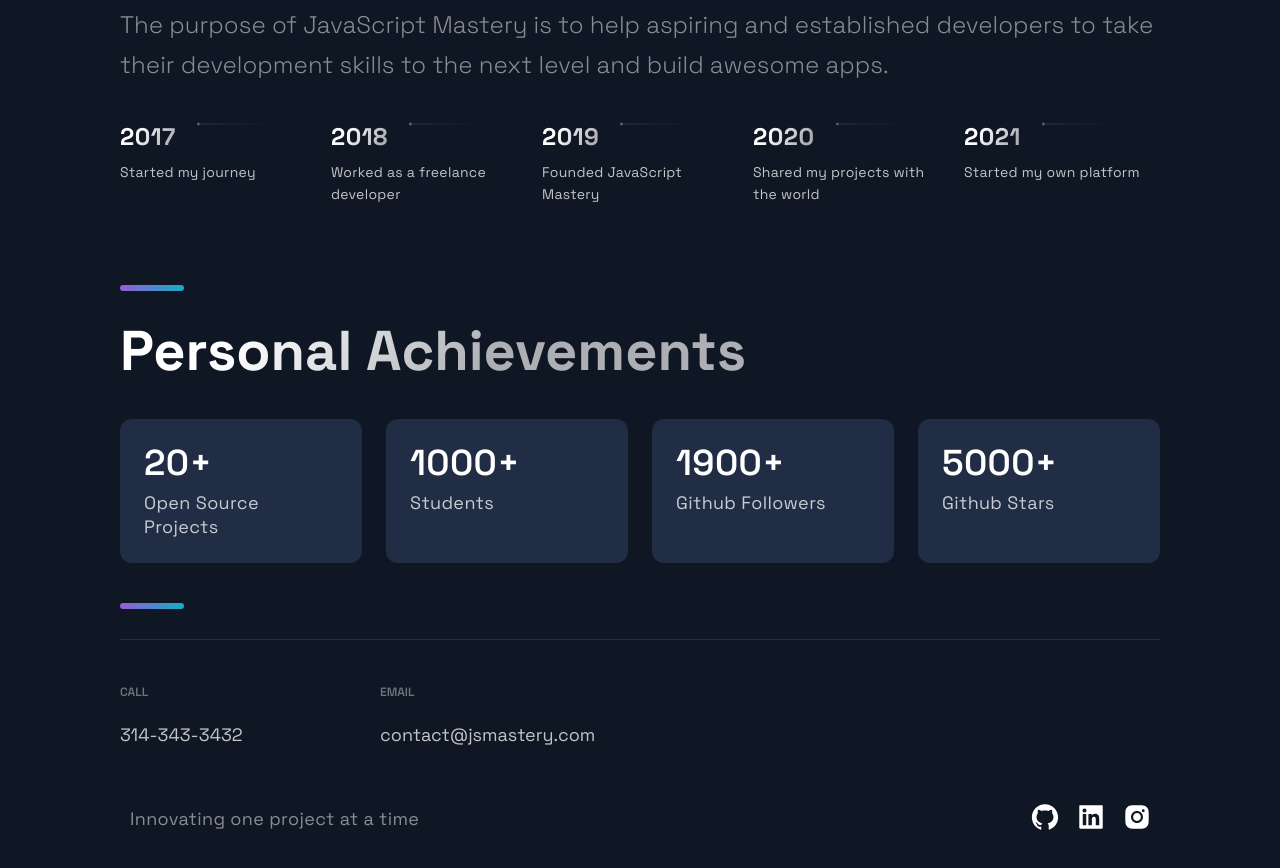
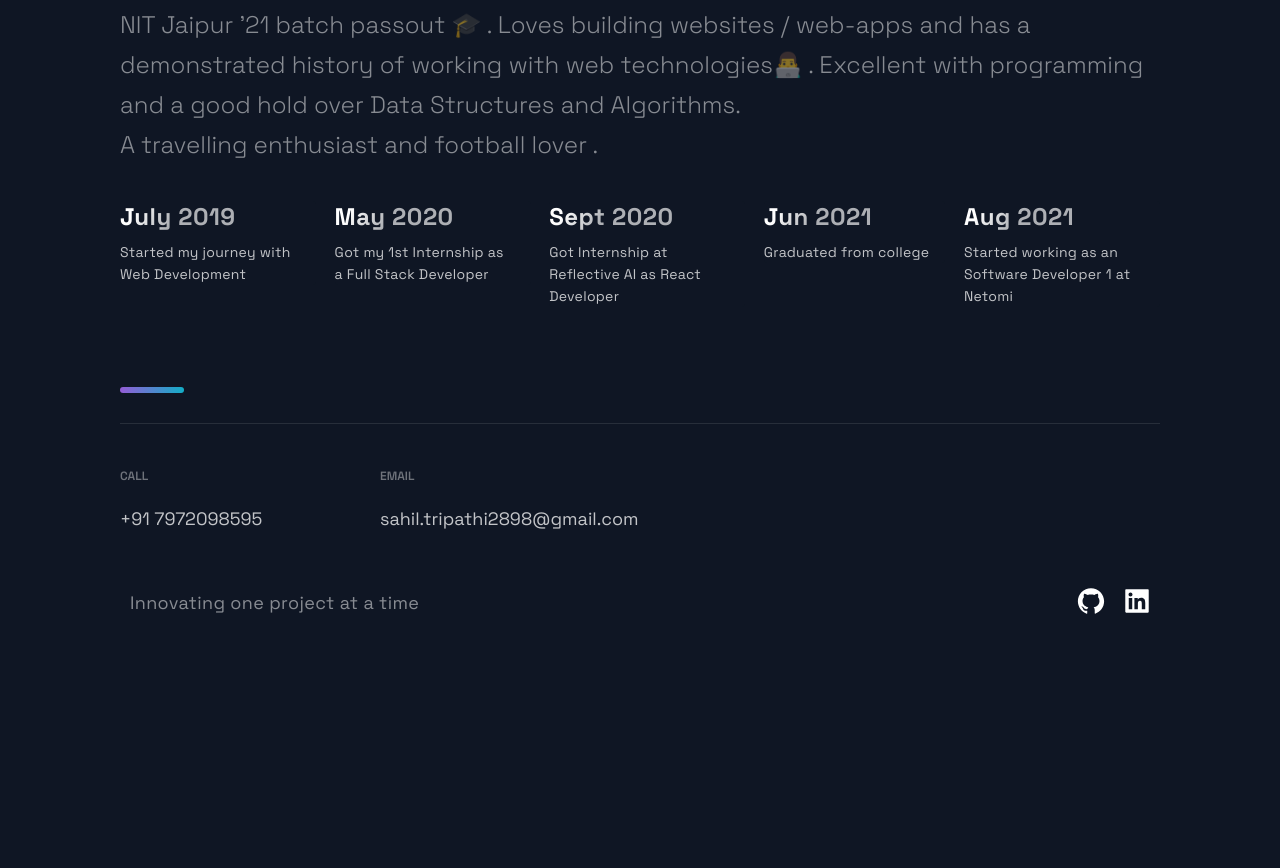
Before and after one commit to sahiltripathi2898/New-Portfolio, a Next.js app: page / in a window 1280 px wide. Shown: the part 2900-3768 px from the top of the page. After the commit the page ends 3578 px from the top, so only its background shows below. Built offline with nearby package versions, Linux system fonts and the light colour scheme.

Commit message:
About and footer section updated

```diff
--- a/src/components/Footer/Footer.js
+++ b/src/components/Footer/Footer.js
@@ -1,8 +1,8 @@
-import React from 'react';
-import { AiFillGithub, AiFillInstagram, AiFillLinkedin } from 'react-icons/ai';
+import React from 'react'
+import { AiFillGithub, AiFillLinkedin } from 'react-icons/ai'
 
-import { SocialIcons } from '../Header/HeaderStyles';
-import { CompanyContainer, FooterWrapper, LinkColumn, LinkItem, LinkList, LinkTitle, Slogan, SocialContainer, SocialIconsContainer } from './FooterStyles';
+import { SocialIcons } from '../Header/HeaderStyles'
+import { CompanyContainer, FooterWrapper, LinkColumn, LinkItem, LinkList, LinkTitle, Slogan, SocialContainer, SocialIconsContainer } from './FooterStyles'
 
 const Footer = () => {
   return (
@@ -10,12 +10,12 @@ const Footer = () => {
       <LinkList>
         <LinkColumn>
           <LinkTitle>Call</LinkTitle>
-          <LinkItem href="tel:314-343-3432">314-343-3432</LinkItem>
+          <LinkItem>+91 7972098595</LinkItem>
         </LinkColumn>
         <LinkColumn>
           <LinkTitle>Email</LinkTitle>
-          <LinkItem href="mailto:contact@jsmastery.com">
-            contact@jsmastery.com
+          <LinkItem>
+            sahil.tripathi2898@gmail.com
           </LinkItem>
         </LinkColumn>
       </LinkList>
@@ -24,19 +24,16 @@ const Footer = () => {
           <Slogan>Innovating one project at a time</Slogan>
         </CompanyContainer>
         <SocialContainer>
-          <SocialIcons href="https://google.com">
+          <SocialIcons href="https://github.com/sahiltripathi2898" target="_blank">
             <AiFillGithub size="3rem" />
           </SocialIcons>
-          <SocialIcons href="https://google.com">
+          <SocialIcons href="https://www.linkedin.com/in/sahil-tripathi-1364a4191/" target="_blank">
             <AiFillLinkedin size="3rem" />
-          </SocialIcons>
-          <SocialIcons href="https://google.com">
-            <AiFillInstagram size="3rem" />
           </SocialIcons>
         </SocialContainer>
       </SocialIconsContainer>
     </FooterWrapper>
-  );
-};
+  )
+}
 
-export default Footer;
+export default Footer
--- a/src/components/Technologies/TechnologiesStyles.js
+++ b/src/components/Technologies/TechnologiesStyles.js
@@ -33,7 +33,6 @@ export const List = styled.ul`
   grid-template-columns: repeat(4, 1fr);
   gap: 40px;
   margin: 3rem 0;
-  justify-items: center;
 
   @media ${props => props.theme.breakpoints.lg}{
     margin: 64px 0;
--- a/src/components/TimeLine/TimeLine.js
+++ b/src/components/TimeLine/TimeLine.js
@@ -1,34 +1,34 @@
-import React, { useState, useRef, useEffect } from 'react';
+import React, { useState, useRef, useEffect } from 'react'
 
-import { CarouselButton, CarouselButtonDot, CarouselButtons, CarouselContainer, CarouselItem, CarouselItemImg, CarouselItemText, CarouselItemTitle, CarouselMobileScrollNode } from './TimeLineStyles';
-import { Section, SectionDivider, SectionText, SectionTitle } from '../../styles/GlobalComponents';
-import { TimeLineData } from '../../constants/constants';
+import { CarouselButton, CarouselButtonDot, CarouselButtons, CarouselContainer, CarouselItem, CarouselItemText, CarouselItemTitle, CarouselMobileScrollNode } from './TimeLineStyles'
+import { Section, SectionDivider, SectionText, SectionTitle } from '../../styles/GlobalComponents'
+import { TimeLineData } from '../../constants/constants'
 
-const TOTAL_CAROUSEL_COUNT = TimeLineData.length;
+const TOTAL_CAROUSEL_COUNT = TimeLineData.length
 
 const Timeline = () => {
-  const [activeItem, setActiveItem] = useState(0);
-  const carouselRef = useRef();
+  const [activeItem, setActiveItem] = useState(0)
+  const carouselRef = useRef()
 
   const scroll = (node, left) => {
-    return node.scrollTo({ left, behavior: 'smooth' });
+    return node.scrollTo({ left, behavior: 'smooth' })
   }
 
   const handleClick = (e, i) => {
-    e.preventDefault();
+    e.preventDefault()
 
     if (carouselRef.current) {
-      const scrollLeft = Math.floor(carouselRef.current.scrollWidth * 0.7 * (i / TimeLineData.length));
+      const scrollLeft = Math.floor(carouselRef.current.scrollWidth * 0.7 * (i / TimeLineData.length))
 
-      scroll(carouselRef.current, scrollLeft);
+      scroll(carouselRef.current, scrollLeft)
     }
   }
 
   const handleScroll = () => {
     if (carouselRef.current) {
-      const index = Math.round((carouselRef.current.scrollLeft / (carouselRef.current.scrollWidth * 0.7)) * TimeLineData.length);
+      const index = Math.round((carouselRef.current.scrollLeft / (carouselRef.current.scrollWidth * 0.7)) * TimeLineData.length)
 
-      setActiveItem(index);
+      setActiveItem(index)
     }
   }
 
@@ -36,17 +36,17 @@ const Timeline = () => {
   // avoids a bug where content is covered up if coming from smaller screen
   useEffect(() => {
     const handleResize = () => {
-      scroll(carouselRef.current, 0);
+      scroll(carouselRef.current, 0)
     }
-
-    window.addEventListener('resize', handleResize);
-  }, []);
+    window.addEventListener('resize', handleResize)
+  }, [])
 
   return (
     <Section id="about">
       <SectionTitle>About Me</SectionTitle>
       <SectionText>
-      The purpose of JavaScript Mastery is to help aspiring and established developers to take their development skills to the next level and build awesome apps.
+        NIT Jaipur '21 batch passout 🎓 . Loves building websites / web-apps and has a demonstrated history of working with web technologies👨‍💻 . Excellent with programming and a good hold over Data Structures and Algorithms.<br/>
+        A travelling enthusiast and football lover .
       </SectionText>
       <CarouselContainer ref={carouselRef} onScroll={handleScroll}>
         <>
@@ -61,36 +61,6 @@ const Timeline = () => {
                 onClick={(e) => handleClick(e, index)}>
                 <CarouselItemTitle>
                   {`${item.year}`}
-                  <CarouselItemImg
-                    width="208"
-                    height="6"
-                    viewBox="0 0 208 6"
-                    fill="none"
-                    xmlns="http://www.w3.org/2000/svg">
-                    <path
-                      fill-rule="evenodd"
-                      clip-rule="evenodd"
-                      d="M2.5 5.5C3.88071 5.5 5 4.38071 5 3V3.5L208 3.50002V2.50002L5 2.5V3C5 1.61929 3.88071 0.5 2.5 0.5C1.11929 0.5 0 1.61929 0 3C0 4.38071 1.11929 5.5 2.5 5.5Z"
-                      fill="url(#paint0_linear)"
-                      fillOpacity="0.33"
-                    />
-                    <defs>
-                      <linearGradient
-                        id="paint0_linear"
-                        x1="-4.30412e-10"
-                        y1="0.5"
-                        x2="208"
-                        y2="0.500295"
-                        gradientUnits="userSpaceOnUse">
-                        <stop stopColor="white" />
-                        <stop
-                          offset="0.79478"
-                          stopColor="white"
-                          stopOpacity="0"
-                        />
-                      </linearGradient>
-                    </defs>
-                  </CarouselItemImg>
                 </CarouselItemTitle>
                 <CarouselItemText>{item.text}</CarouselItemText>
               </CarouselItem>
@@ -109,12 +79,12 @@ const Timeline = () => {
               type="button">
               <CarouselButtonDot active={activeItem} />
             </CarouselButton>
-          );
+          )
         })}
       </CarouselButtons>
       <SectionDivider />
     </Section>
-  );
-};
+  )
+}
 
-export default Timeline;
+export default Timeline
--- a/src/constants/constants.js
+++ b/src/constants/constants.js
@@ -2,15 +2,15 @@ export const projects = [
   {
     title: 'MERN Memories',
     description: "Using React, Node.js, Express & MongoDB you'll learn how to build a Full Stack MERN Application - from start to finish. The App is called Memories and it is a simple social media app that allows users to post interesting events that happened in their lives.",
-      image: '/images/1.png',
-      tags: ['Mongo', 'Express', 'React', 'Node'],
+    image: '/images/1.png',
+    tags: ['Mongo', 'Express', 'React', 'Node'],
     source: 'https://google.com',
     visit: 'https://google.com',
     id: 0,
   },
   {
     title: 'E-Commerce',
-    description:"While building it you're going to learn many advanced React & JavaScript topics, as well as how to use Stripe for card transactions. On top of that, at the end of the video, you will have this unique and complex webshop app that you will be able to add to your portfolio. And trust me, e-commerce applications are impressive.",
+    description: "While building it you're going to learn many advanced React & JavaScript topics, as well as how to use Stripe for card transactions. On top of that, at the end of the video, you will have this unique and complex webshop app that you will be able to add to your portfolio. And trust me, e-commerce applications are impressive.",
     image: '/images/2.png',
     tags: ['React', 'JavaScript'],
     source: 'https://google.com',
@@ -20,27 +20,27 @@ export const projects = [
   {
     title: 'WebRTC App',
     description: "This is a code repository for the corresponding YouTube video. In this tutorial, we're going to build and deploy a React Video Chat Application using WebRTC.",
-      image: '/images/3.jpg',
-      tags: ['React', 'WebRTC'],
+    image: '/images/3.jpg',
+    tags: ['React', 'WebRTC'],
     source: 'https://google.com',
     visit: 'https://google.com',
     id: 2,
   },
   {
     title: 'Unichat',
-    description: "This is a code repository for the corresponding video tutorial. In this video, we will create a full Realtime Chat Application",
+    description: 'This is a code repository for the corresponding video tutorial. In this video, we will create a full Realtime Chat Application',
     image: '/images/4.jpg',
     tags: ['React', 'ChatEngine', 'Firebase'],
     source: 'https://google.com',
     visit: 'https://google.com',
     id: 3,
   },
-];
+]
 
 export const TimeLineData = [
-  { year: 2017, text: 'Started my journey', },
-  { year: 2018, text: 'Worked as a freelance developer', },
-  { year: 2019, text: 'Founded JavaScript Mastery', },
-  { year: 2020, text: 'Shared my projects with the world', },
-  { year: 2021, text: 'Started my own platform', },
-];
+  { year: 'July 2019', text: 'Started my journey with Web Development', },
+  { year: 'May 2020', text: 'Got my 1st Internship as a Full Stack Developer', },
+  { year: 'Sept 2020', text: 'Got Internship at Reflective AI as React Developer', },
+  { year: 'Jun 2021', text: 'Graduated from college', },
+  { year: 'Aug 2021', text: 'Started working as an Software Developer 1 at Netomi', },
+]
--- a/src/pages/index.js
+++ b/src/pages/index.js
@@ -1,11 +1,11 @@
-import Acomplishments from '../components/Acomplishments/Acomplishments';
-import BgAnimation from '../components/BackgrooundAnimation/BackgroundAnimation';
-import Hero from '../components/Hero/Hero';
-import Projects from '../components/Projects/Projects';
-import Technologies from '../components/Technologies/Technologies';
-import Timeline from '../components/TimeLine/TimeLine';
-import { Layout } from '../layout/Layout';
-import { Section } from '../styles/GlobalComponents';
+// import Accomplishments from '../components/Acomplishments/Acomplishments';
+import BgAnimation from '../components/BackgrooundAnimation/BackgroundAnimation'
+import Hero from '../components/Hero/Hero'
+import Projects from '../components/Projects/Projects'
+import Technologies from '../components/Technologies/Technologies'
+import Timeline from '../components/TimeLine/TimeLine'
+import { Layout } from '../layout/Layout'
+import { Section } from '../styles/GlobalComponents'
 
 const Home = () => {
   return (
@@ -17,9 +17,9 @@ const Home = () => {
       <Projects />
       <Technologies />
       <Timeline />
-      <Acomplishments />
+      {/* <Accomplishments /> */}
     </Layout>
-  );
-};
+  )
+}
 
-export default Home;
+export default Home
```
Also changed, not shown: src/components/TimeLine/TimeLineStyles.js (+4 -4 lines).
